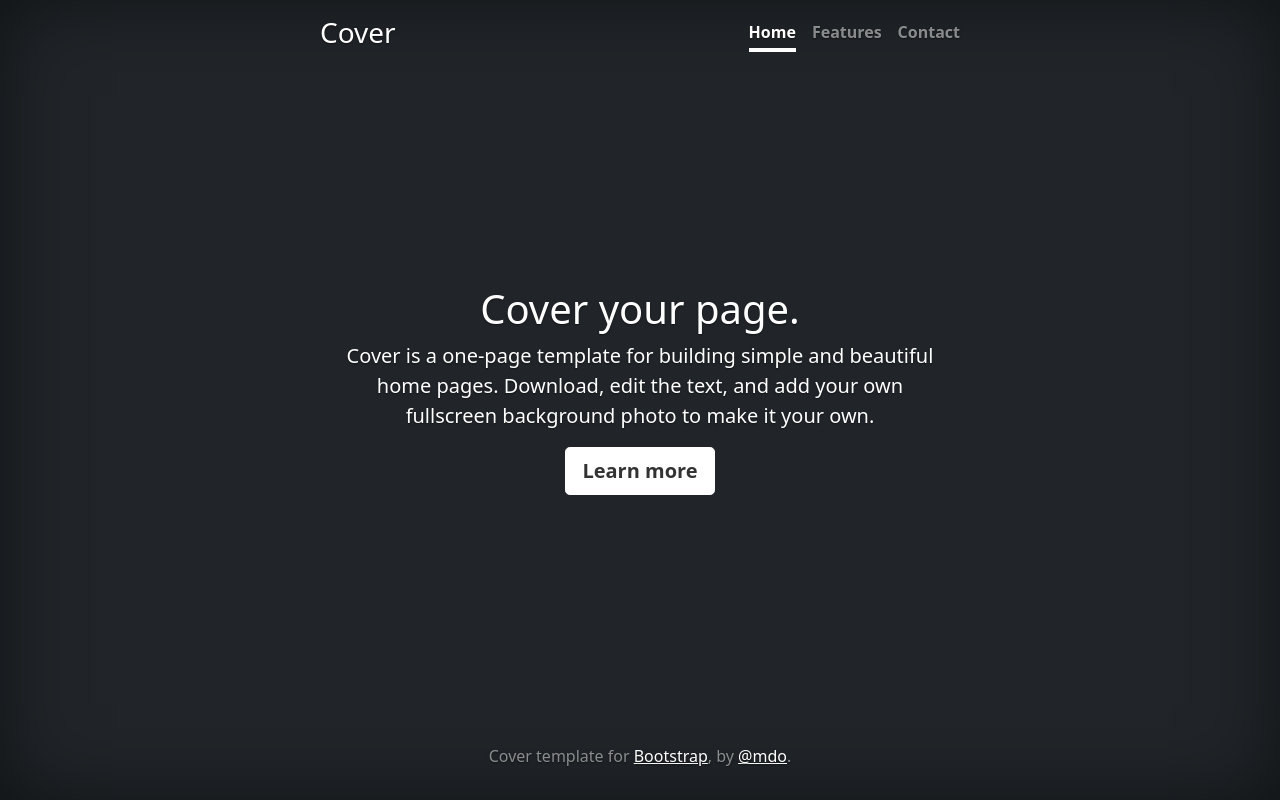
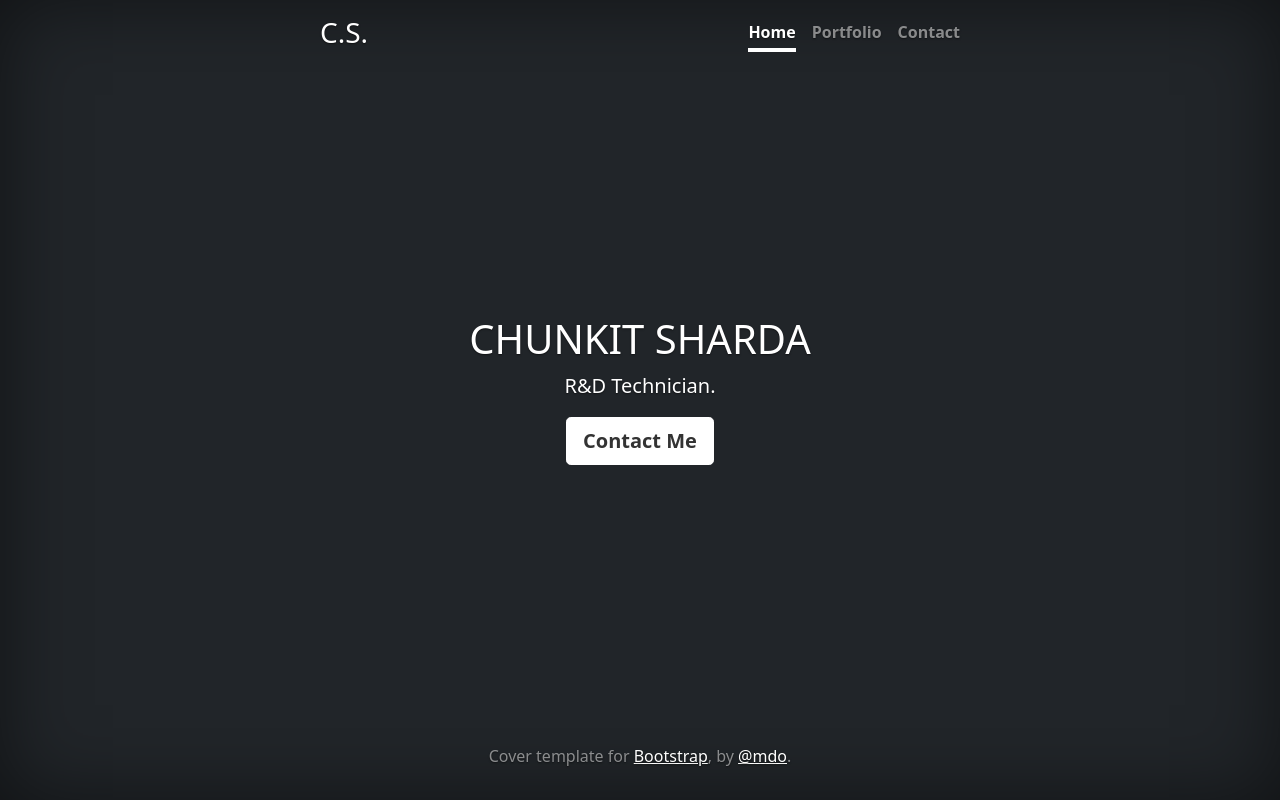
Before and after one commit to chunkit2/Portfolio, a plain HTML site: page index.html in a window 1280 px wide. Drawn offline with Linux system fonts and the light colour scheme.

Commit message:
Completed homepage with basic information

```diff
--- a/index.html
+++ b/index.html
@@ -40,20 +40,20 @@
 <div class="cover-container d-flex w-100 h-100 p-3 mx-auto flex-column">
   <header class="mb-auto">
     <div>
-      <h3 class="float-md-start mb-0">Cover</h3>
+      <h3 class="float-md-start mb-0">C.S.</h3>
       <nav class="nav nav-masthead justify-content-center float-md-end">
         <a class="nav-link active" aria-current="page" href="#">Home</a>
-        <a class="nav-link" href="#">Features</a>
+        <a class="nav-link" href="#">Portfolio</a>
         <a class="nav-link" href="#">Contact</a>
       </nav>
     </div>
   </header>
 
   <main class="px-3">
-    <h1>Cover your page.</h1>
-    <p class="lead">Cover is a one-page template for building simple and beautiful home pages. Download, edit the text, and add your own fullscreen background photo to make it your own.</p>
+    <h1>CHUNKIT SHARDA</h1>
+    <p class="lead">R&D Technician.</p>
     <p class="lead">
-      <a href="#" class="btn btn-lg btn-secondary fw-bold border-white bg-white">Learn more</a>
+      <a href="#" class="btn btn-lg btn-secondary fw-bold border-white bg-white">Contact Me</a>
     </p>
   </main>
 
```
